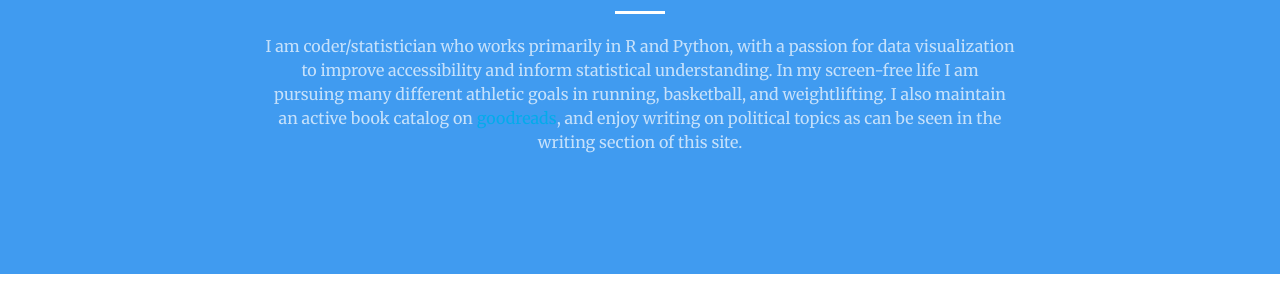
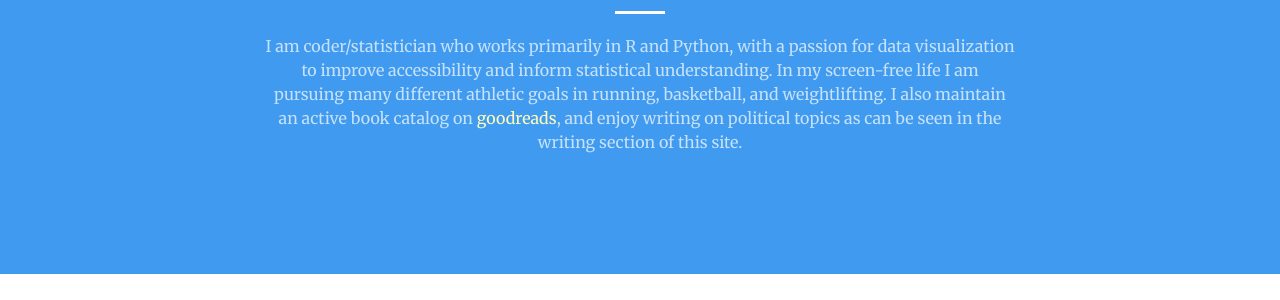
Before and after one commit to dungates/dungates.github.io, a Jekyll site: the page built from index.html, in a window 1280 px wide and 900 px high, scrolled down 892 px. Shown: the part 150-450 px from the top of the window. Built offline with Jekyll 4.4.1, drawn with Linux system fonts in a browser that asks for light colours.

Commit message:
link color and resume spacing

```diff
--- a/_includes/about.html
+++ b/_includes/about.html
@@ -4,7 +4,7 @@
             <div class="col-lg-8 col-lg-offset-2 text-center">
                 <h2 class="section-heading">Coder 🧑‍💻 • Athlete 🏋️‍♀️ • Emoji Enthusiast 🧍 </h2>
                 <hr class="light">
-                <p class="text-faded">I am coder/statistician who works primarily in R and Python, with a passion for data visualization to improve accessibility and inform statistical understanding. In my screen-free life I am pursuing many different athletic goals in running, basketball, and weightlifting. I also maintain an active book catalog on <a style='color:#04abeb' href = "https://www.goodreads.com/user/show/23893690-duncan">goodreads</a>, and enjoy writing on political topics as can be seen in the writing section of this site.</p>
+                <p class="text-faded">I am coder/statistician who works primarily in R and Python, with a passion for data visualization to improve accessibility and inform statistical understanding. In my screen-free life I am pursuing many different athletic goals in running, basketball, and weightlifting. I also maintain an active book catalog on <a style='color:#FFFCBB' href = "https://www.goodreads.com/user/show/23893690-duncan">goodreads</a>, and enjoy writing on political topics as can be seen in the writing section of this site.</p>
             </div>
         </div>
     </div>
--- a/_includes/resume-call.html
+++ b/_includes/resume-call.html
@@ -1,4 +1,4 @@
-<section class="no-padding" id="resume">
+<section id="resume">
     <div class="container">
         <div class="row">
             <div class="col-lg-12 text-center">
```
